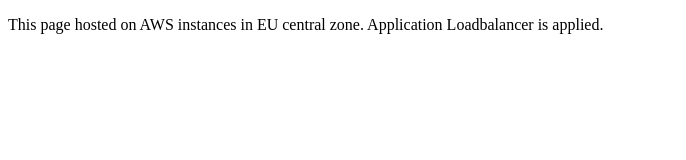
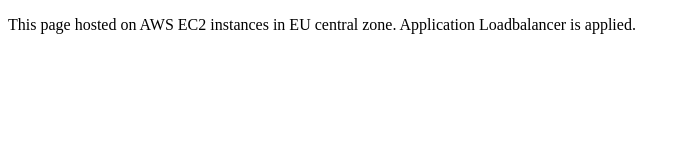
Before and after one commit to rusd80/andersen-devops, a plain HTML site: page Homework_07/AWS/index.html in a window 1280 px wide. Shown: the whole page, without its empty margins (0-686 px from the left). Drawn offline with Linux system fonts and the light colour scheme.

```diff
--- a/Homework_07/AWS/index.html
+++ b/Homework_07/AWS/index.html
@@ -4,6 +4,6 @@
         <title>Terraform</title>
     </head>
     <body>
-        <p>This page hosted on AWS instances in EU central zone. Application Loadbalancer is applied.</p>
+        <p>This page hosted on AWS EC2 instances in EU central zone. Application Loadbalancer is applied.</p>
     </body>
 </html>
```
Also changed, not shown: 10 other files.
